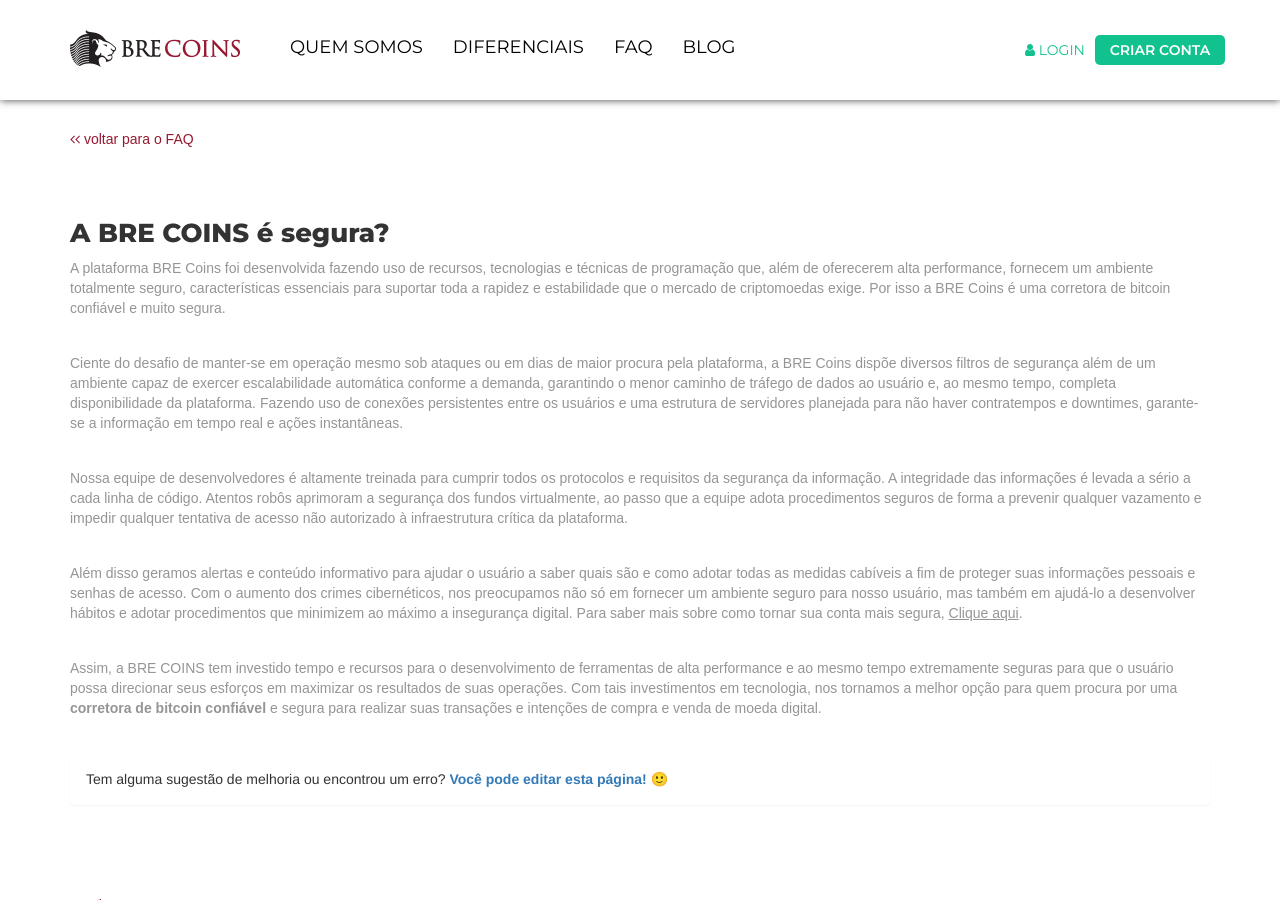
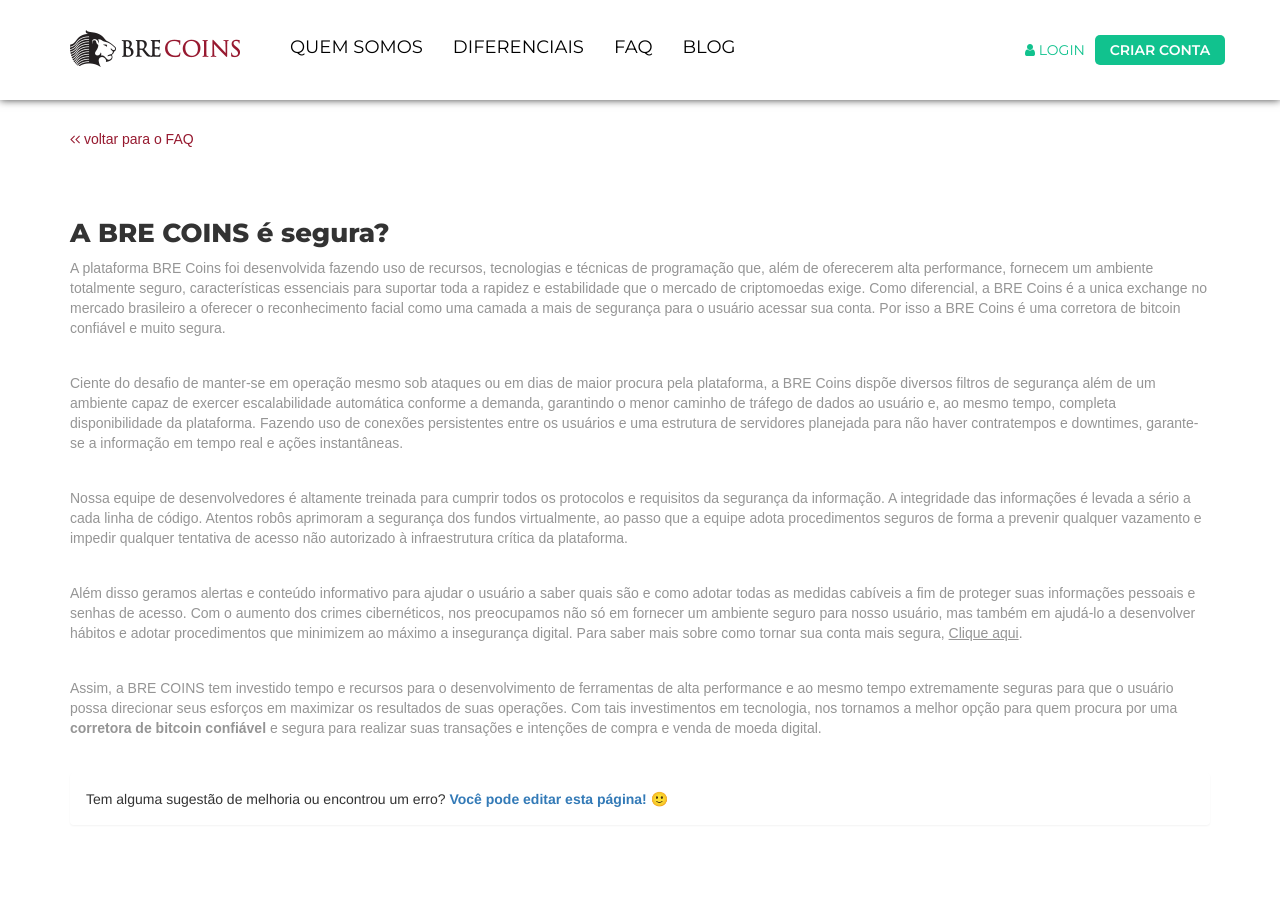
Before and after one commit to digitalbre/brecoins.github.io, a Jekyll site: the page built from faq/a-bre-coins-e-segura.md, in a window 1280 px wide and 900 px high, scrolled down 491 px. Built offline with Jekyll 4.4.1, drawn with Linux system fonts in a browser that asks for light colours; nearby versions of some CDN libraries; some web fonts are replaced; a script that is not in the unit is left out.

Commit message:
Update a-bre-coins-e-segura.md

```diff
--- a/faq/a-bre-coins-e-segura.md
+++ b/faq/a-bre-coins-e-segura.md
@@ -2,7 +2,7 @@
 title: A BRE COINS é segura?
 layout: faqpage
 ---
-A plataforma BRE Coins foi desenvolvida fazendo uso de recursos, tecnologias e técnicas de programação que, além de oferecerem alta performance, fornecem um ambiente totalmente seguro, características essenciais para suportar toda a rapidez e estabilidade que o mercado de criptomoedas exige. Por isso a BRE Coins é uma corretora de bitcoin confiável e muito segura.
+A plataforma BRE Coins foi desenvolvida fazendo uso de recursos, tecnologias e técnicas de programação que, além de oferecerem alta performance, fornecem um ambiente totalmente seguro, características essenciais para suportar toda a rapidez e estabilidade que o mercado de criptomoedas exige. Como diferencial, a BRE Coins é a unica exchange no mercado brasileiro a oferecer o reconhecimento facial como uma camada a mais de segurança para o usuário acessar sua conta. Por isso a BRE Coins é uma corretora de bitcoin confiável e muito segura.
 
 Ciente do desafio de manter-se em operação mesmo sob ataques ou em dias de maior procura pela plataforma, a BRE Coins dispõe diversos filtros de segurança além de um ambiente capaz de exercer escalabilidade automática conforme a demanda, garantindo o menor caminho de tráfego de dados ao usuário e, ao mesmo tempo, completa disponibilidade da plataforma. Fazendo uso de conexões persistentes entre os usuários e uma estrutura de servidores planejada para não haver contratempos e downtimes, garante-se a informação em tempo real e ações instantâneas.
 
```
